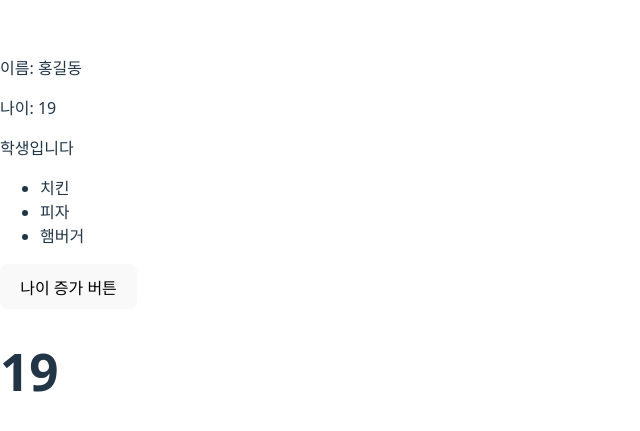
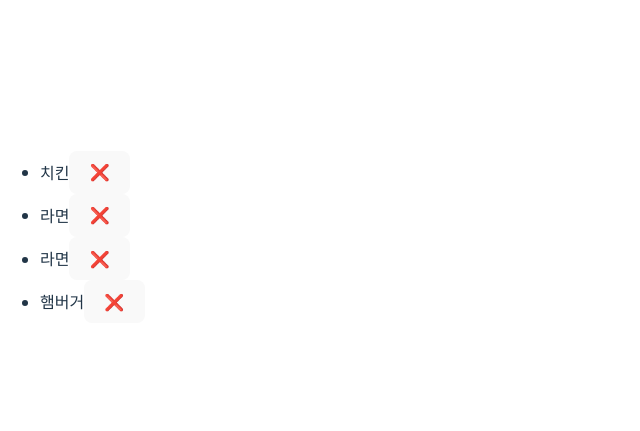
Before and after one commit to JinoPeanut/react-practice, a React (Vite) app in the folder React-practice/: page / in a window 1280 px wide. Shown: the part 163-594 px from the top of the page, without its empty margins (0-640 px from the left). Built offline with nearby package versions, Linux system fonts and the light colour scheme.

Commit message:
2일차 리액트 기초문제풀이

```diff
--- a/React-practice/src/App.jsx
+++ b/React-practice/src/App.jsx
@@ -1,28 +1,31 @@
 import { useState } from "react";
+import FoodItem from "./FoodItem";
 
 function App() {
-  const name = "홍길동";
-  const foods = ["치킨", "피자", "햄버거"];
-  const [age, setCount] = useState(19);
+  const [foods, setFoods] = useState([
+    { id: 1, name: "치킨" },
+    { id: 2, name: "라면" },
+    { id: 3, name: "라면" },
+    { id: 4, name: "햄버거" },
+  ]);
+
+
+  const onDelete = (id) => {
+    //받아온 id 와 동일하지 않는것들만 setFoods 에 남겨둔다(즉 같으면 삭제)
+    setFoods(prev => prev.filter(food => food.id !== id));
+  }
 
   return (
     <div>
-      <p>이름: {name}</p>
-      <p>나이: {age}</p>
-      {(age >= 20) ? <p>성인입니다</p> : <p>학생입니다</p>}
-
       <ul>
-        {foods.map((food, index) => (
-          <li key={index}>{food}</li>
+        {foods.map(food => (
+          <FoodItem
+            key={food.id}
+            food={food}
+            onDelete={onDelete}
+          ></FoodItem>
         ))}
       </ul>
-
-      <button onClick={() => { setCount(age + 1); }}>
-        나이 증가 버튼
-      </button>
-
-      <h1>{age}</h1>
-
     </div>
   )
 }
--- /dev/null
+++ b/React-practice/src/FoodItem.jsx
@@ -0,0 +1,9 @@
+function FoodItem({ food, onDelete }) {
+    return (
+        <li>
+            {food.name}
+            <button onClick={() => onDelete(food.id)}>❌</button>
+        </li>
+    )
+}
+export default FoodItem
```
